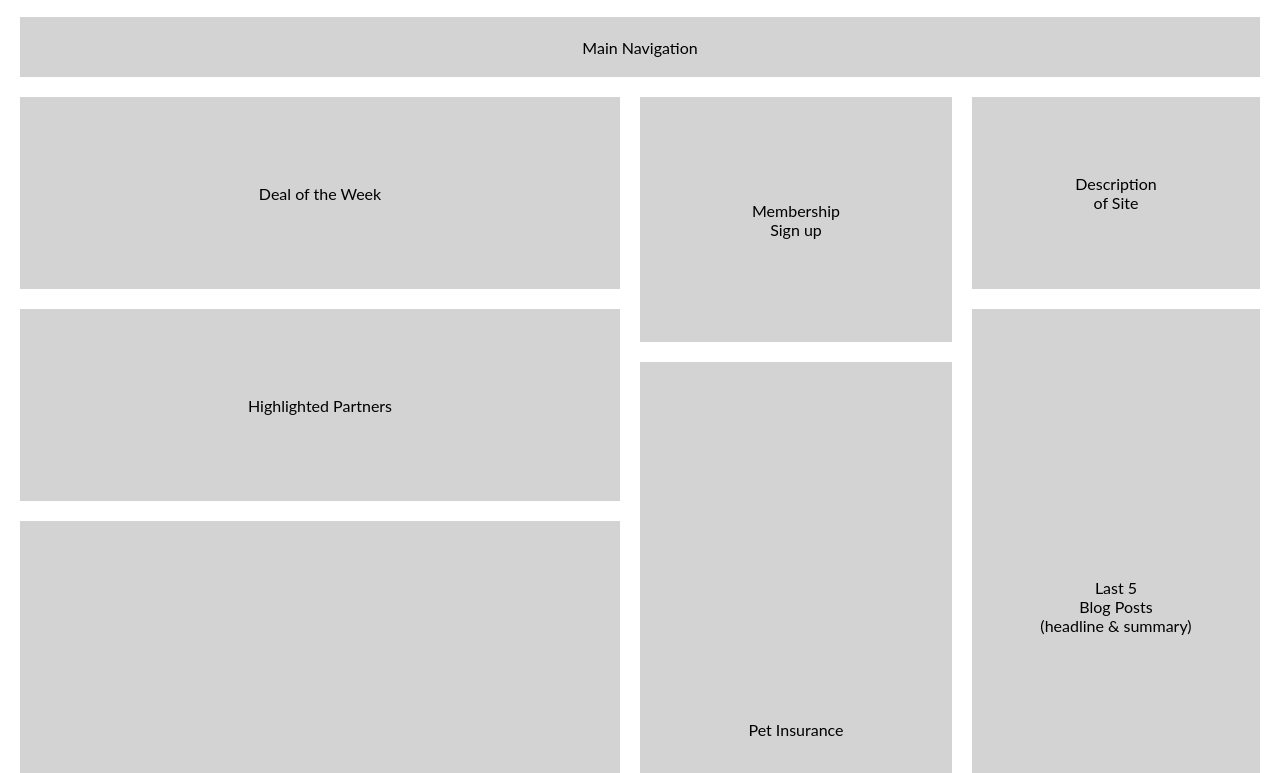
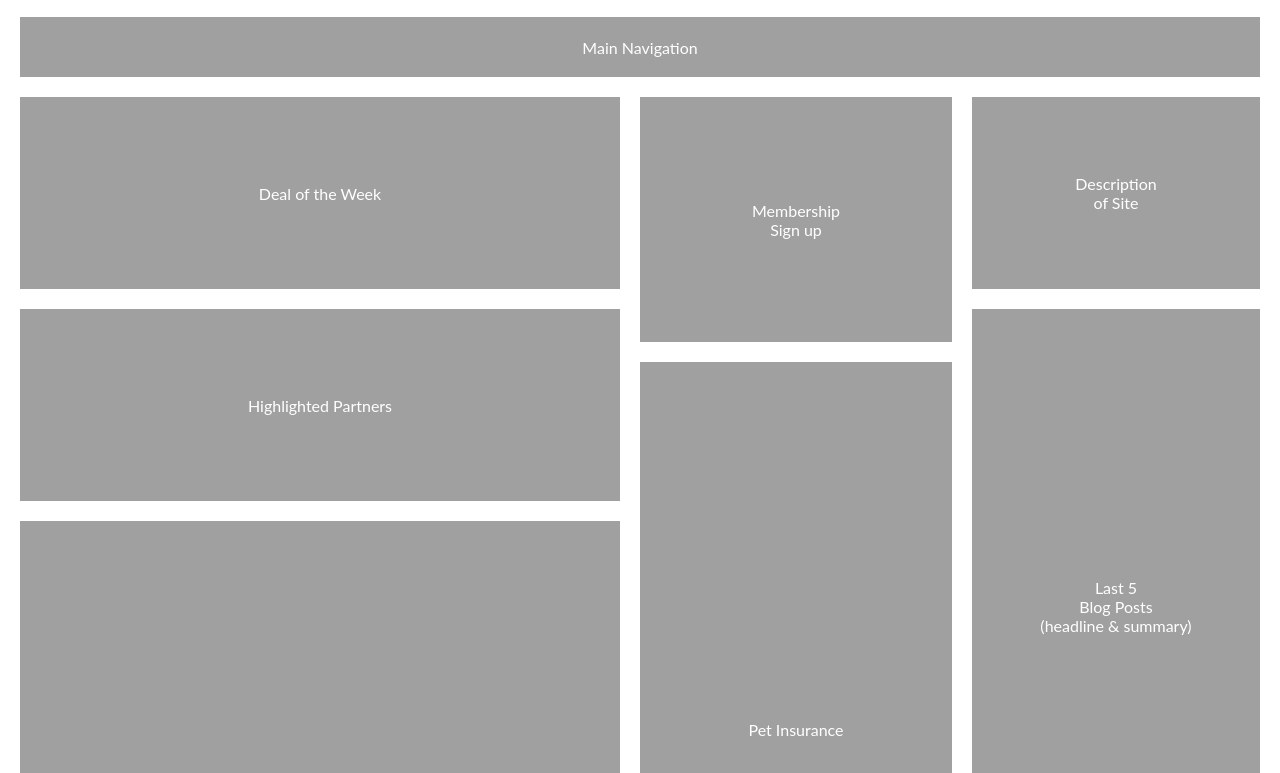
Before and after one commit to marianadanyliv/HTML-CSS-HW, a plain HTML site: page index.html in a window 1280 px wide. Shown: the part 83-856 px from the top of the page. Drawn offline with Linux system fonts and the light colour scheme.

Commit message:
Update main.css

```diff
--- a/style/main.css
+++ b/style/main.css
@@ -11,11 +11,12 @@
 	margin-left: 20px;
 }
 .style {
-	background: lightgrey;
+	background: #A0A0A0FF;
    	display: flex;
     	justify-content: center;
     	align-items: center;
     	text-align: center;
+	color: white;
 }
 .logotype {
 	width: 20%;
```
